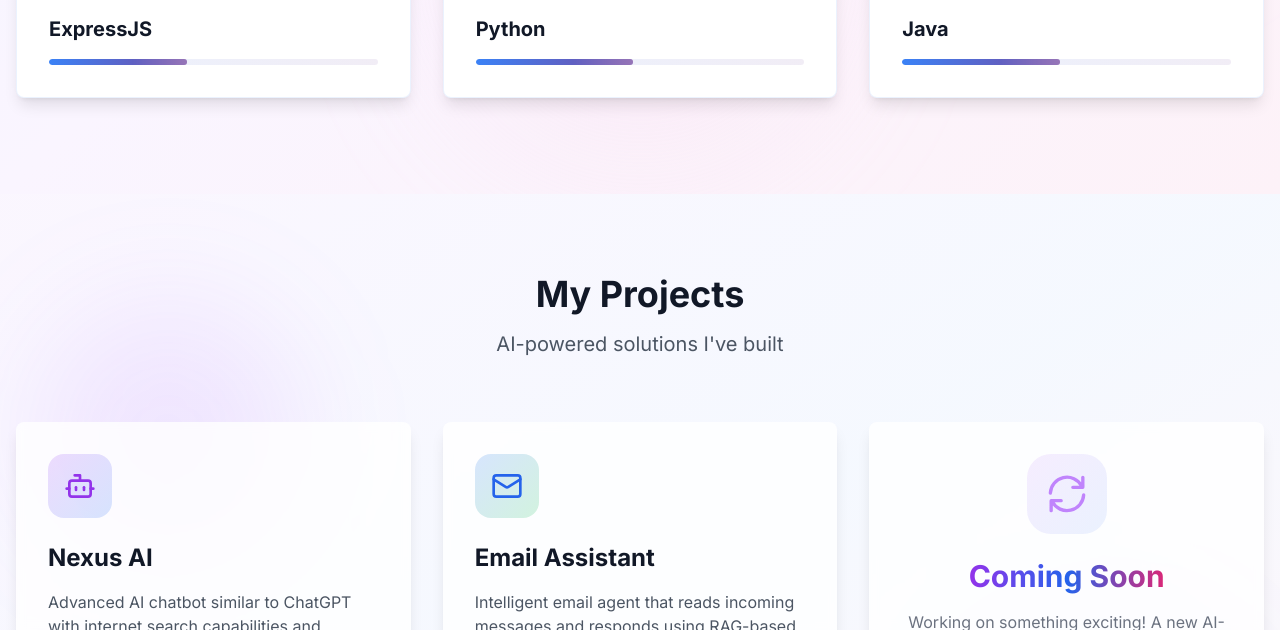
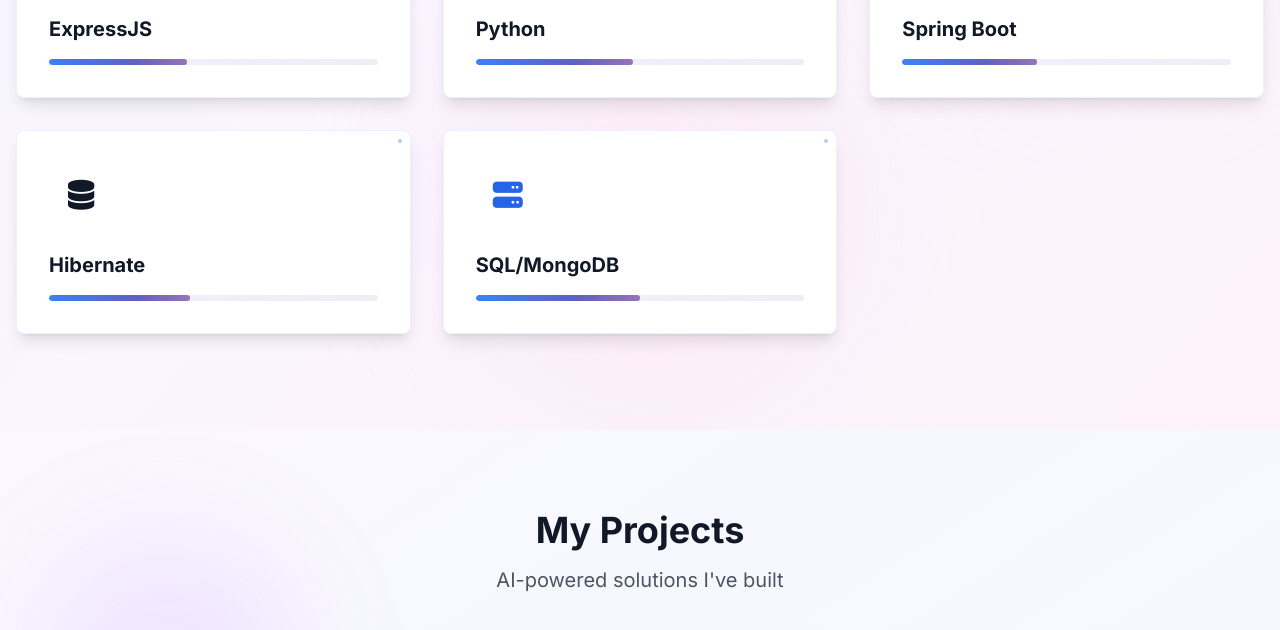
Before and after one commit to SoftwareMaestro16/portfolio, a website: page index.html in a window 1280 px wide. Shown: the part 3142-3772 px from the top of the page. Drawn offline with Linux system fonts and the light colour scheme.

Commit message:
Update: Enhance Java background and add Spring Boot, Hibernate, SQL/MongoDB skills

```diff
--- a/index.html
+++ b/index.html
@@ -5,9 +5,9 @@
     <meta name="viewport" content="width=device-width, initial-scale=1.0, maximum-scale=1.0, user-scalable=no" />
 
     <!-- SEO Meta Tags -->
-    <title>Daniil Shcherbakov - Full-Stack | Python, React, LangChain Developer</title>
+    <title>Daniil Shcherbakov - Full-Stack | Java, React, LangChain Developer</title>
     <meta name="description" content="Full-Stack developer specializing in intelligent agents, automation systems, and RAG applications. Expert in Python, React, TypeScript, LangChain, and FastAPI. Building cutting-edge AI solutions.">
-    <meta name="keywords" content="Full-Stack Developer, Python Developer, React Developer, LangChain, FastAPI, RAG, AI Agents, Machine Learning, Automation, TypeScript, Daniil Shcherbakov, SoftwareMaestro">
+    <meta name="keywords" content="Full-Stack Developer, Java Developer, React Developer, LangChain, FastAPI, RAG, AI Agents, Machine Learning, Automation, TypeScript, Daniil Shcherbakov, SoftwareMaestro">
     <meta name="author" content="Daniil Shcherbakov">
     <meta name="robots" content="index, follow">
     <link rel="canonical" href="https://shrbk.dev/">
@@ -892,13 +892,39 @@
                     <div class="bg-white dark:bg-dark-background p-8 rounded-lg shadow-lg hover:shadow-xl transition-all duration-300 transform hover:-translate-y-1 card-glow skill-card-enhanced relative overflow-hidden">
 
                         <div class="absolute top-2 right-2 w-1 h-1 bg-primary/40 rounded-full dot-float"></div>
-                        <div class="w-16 h-16 rounded-full flex items-center justify-center mb-6 bg-gradient-to-br from-orange-400/25 to-red-500/25 icon-container relative">
-                            <div class="absolute inset-0 rounded-full bg-gradient-to-br from-orange-500/15 to-red-500/15 blur-md"></div>
-                            <i class="fa-brands fa-java text-orange-600 text-3xl relative z-10"></i>
+                        <div class="w-16 h-16 rounded-full flex items-center justify-center mb-6 bg-gradient-to-br from-green-500/25 to-emerald-600/25 icon-container relative">
+                            <div class="absolute inset-0 rounded-full bg-gradient-to-br from-green-500/15 to-emerald-600/15 blur-md"></div>
+                            <i class="fa-brands fa-java text-green-600 text-3xl relative z-10" style="transform: scaleX(-1)"></i>
                         </div>
-                        <h3 class="text-xl font-bold mb-4">Java</h3>
+                        <h3 class="text-xl font-bold mb-4">Spring Boot</h3>
                         <div class="progress-bar-container">
-                            <div class="progress-bar-fill" style="width: 48%"></div>
+                            <div class="progress-bar-fill" style="width: 41%"></div>
+                        </div>
+                    </div>
+
+                    <div class="bg-white dark:bg-dark-background p-8 rounded-lg shadow-lg hover:shadow-xl transition-all duration-300 transform hover:-translate-y-1 card-glow skill-card-enhanced relative overflow-hidden">
+
+                        <div class="absolute top-2 right-2 w-1 h-1 bg-primary/40 rounded-full dot-float"></div>
+                        <div class="w-16 h-16 rounded-full flex items-center justify-center mb-6 bg-gradient-to-br from-amber-500/25 to-yellow-600/25 icon-container relative">
+                            <div class="absolute inset-0 rounded-full bg-gradient-to-br from-amber-500/15 to-yellow-600/15 blur-md"></div>
+                            <i class="fa-solid fa-database text-amber-600 text-3xl relative z-10"></i>
+                        </div>
+                        <h3 class="text-xl font-bold mb-4">Hibernate</h3>
+                        <div class="progress-bar-container">
+                            <div class="progress-bar-fill" style="width: 43%"></div>
+                        </div>
+                    </div>
+
+                    <div class="bg-white dark:bg-dark-background p-8 rounded-lg shadow-lg hover:shadow-xl transition-all duration-300 transform hover:-translate-y-1 card-glow skill-card-enhanced relative overflow-hidden">
+
+                        <div class="absolute top-2 right-2 w-1 h-1 bg-primary/40 rounded-full dot-float"></div>
+                        <div class="w-16 h-16 rounded-full flex items-center justify-center mb-6 bg-gradient-to-br from-blue-600/25 to-cyan-600/25 icon-container relative">
+                            <div class="absolute inset-0 rounded-full bg-gradient-to-br from-blue-600/15 to-cyan-600/15 blur-md"></div>
+                            <i class="fa-solid fa-server text-blue-600 text-3xl relative z-10"></i>
+                        </div>
+                        <h3 class="text-xl font-bold mb-4">SQL/MongoDB</h3>
+                        <div class="progress-bar-container">
+                            <div class="progress-bar-fill" style="width: 50%"></div>
                         </div>
                     </div>
 
```
